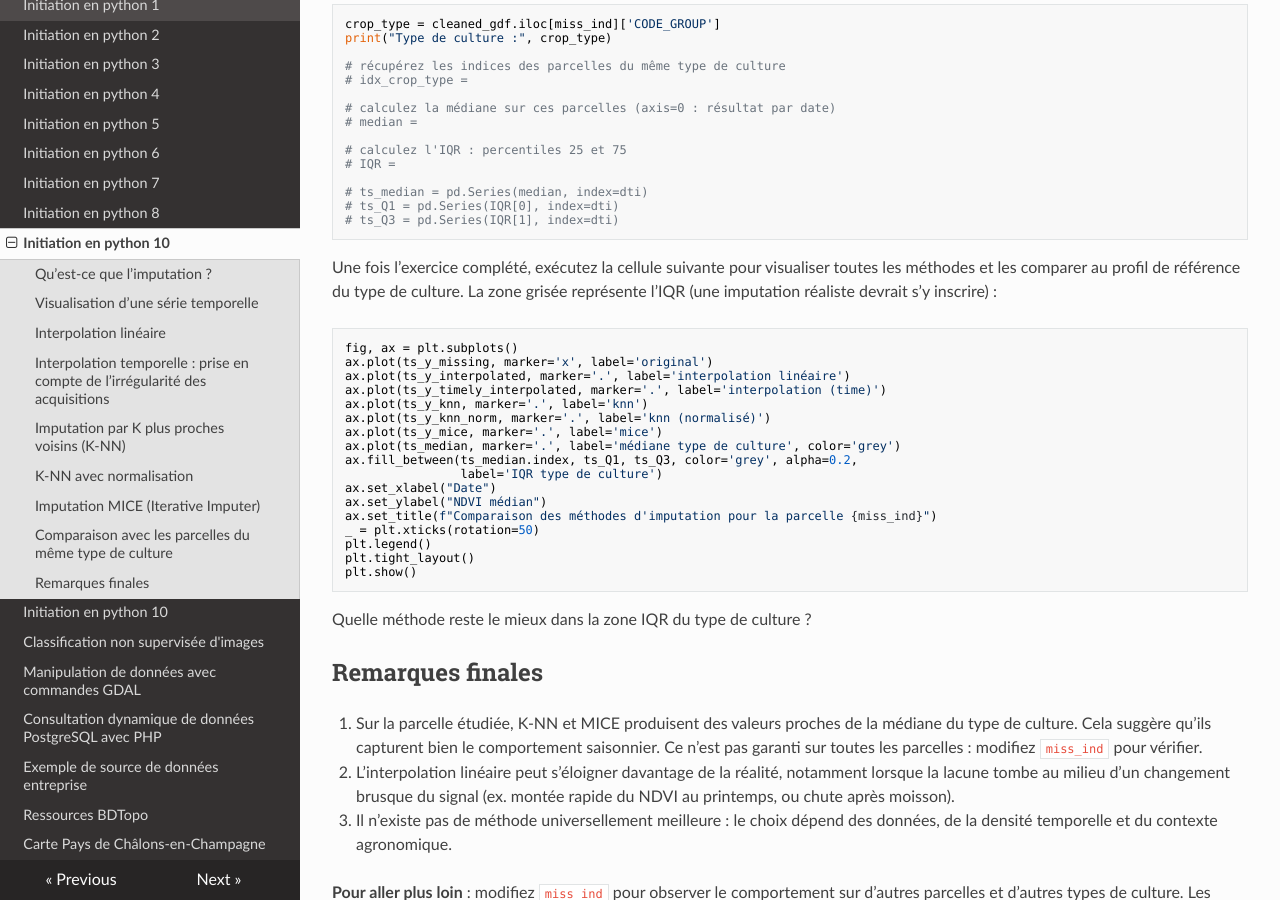
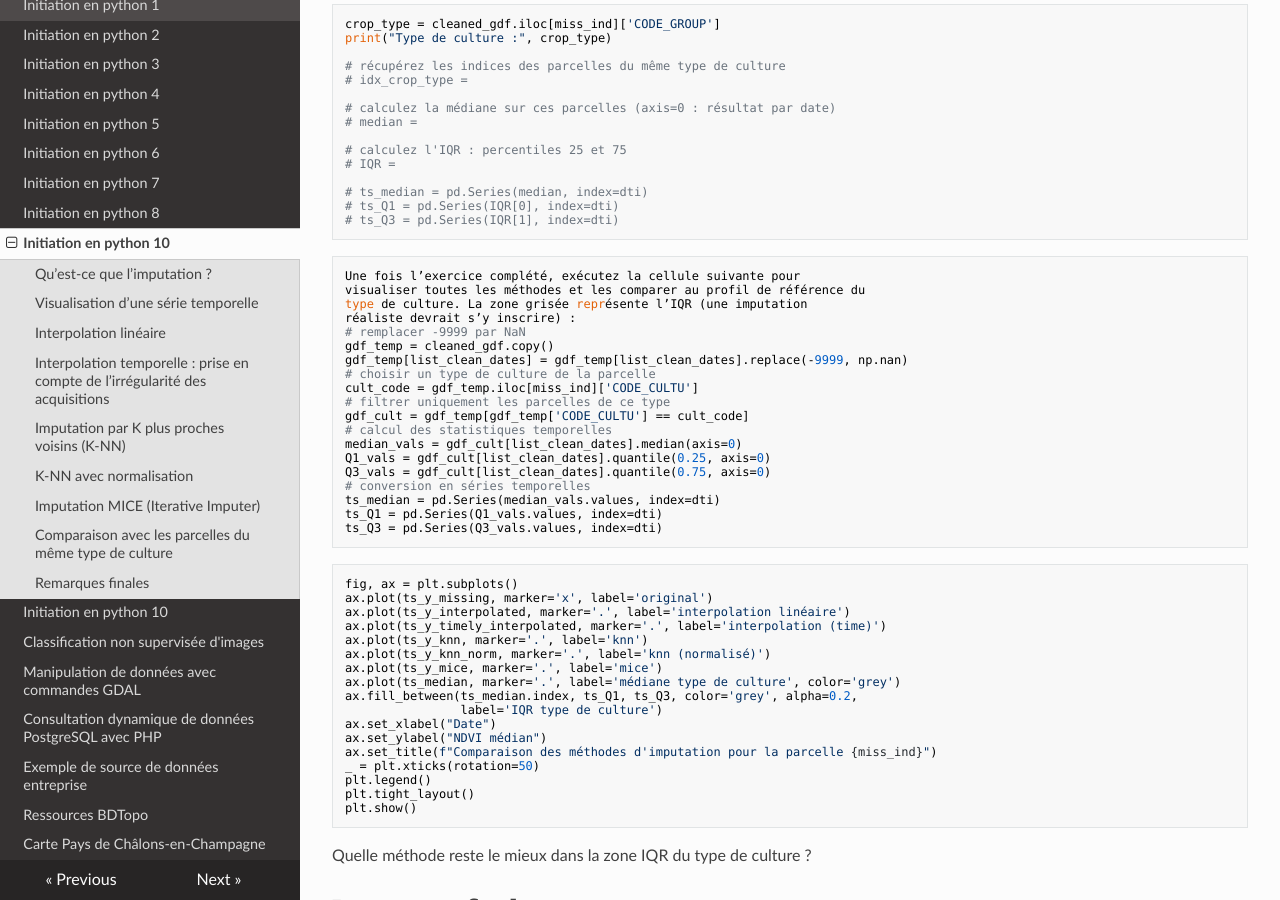
Before and after one commit to abdou123-guene/Site_de_documentation_geomatique, an MkDocs documentation site: the page built from docs/python9+1.md, in a window 1280 px wide and 900 px high, scrolled down 7823 px. Built offline with MkDocs 1.6.1, drawn with Linux system fonts in a browser that asks for light colours; nearby versions of some CDN libraries.

Commit message:
Add code for crop type statistics and visualization
Added Python code for visualizing methods and calculating statistics for crop types.

````diff
--- a/docs/python9+1.md
+++ b/docs/python9+1.md
@@ -434,12 +434,27 @@ print("Type de culture :", crop_type)
 # ts_Q1 = pd.Series(IQR[0], index=dti)
 # ts_Q3 = pd.Series(IQR[1], index=dti)
 ```
-
+```python
 Une fois l’exercice complété, exécutez la cellule suivante pour
 visualiser toutes les méthodes et les comparer au profil de référence du
 type de culture. La zone grisée représente l’IQR (une imputation
 réaliste devrait s’y inscrire) :
-
+# remplacer -9999 par NaN
+gdf_temp = cleaned_gdf.copy()
+gdf_temp[list_clean_dates] = gdf_temp[list_clean_dates].replace(-9999, np.nan)
+# choisir un type de culture de la parcelle
+cult_code = gdf_temp.iloc[miss_ind]['CODE_CULTU']
+# filtrer uniquement les parcelles de ce type
+gdf_cult = gdf_temp[gdf_temp['CODE_CULTU'] == cult_code]
+# calcul des statistiques temporelles
+median_vals = gdf_cult[list_clean_dates].median(axis=0)
+Q1_vals = gdf_cult[list_clean_dates].quantile(0.25, axis=0)
+Q3_vals = gdf_cult[list_clean_dates].quantile(0.75, axis=0)
+# conversion en séries temporelles
+ts_median = pd.Series(median_vals.values, index=dti)
+ts_Q1 = pd.Series(Q1_vals.values, index=dti)
+ts_Q3 = pd.Series(Q3_vals.values, index=dti)
+```
 ```python
 fig, ax = plt.subplots()
 ax.plot(ts_y_missing, marker='x', label='original')
````
